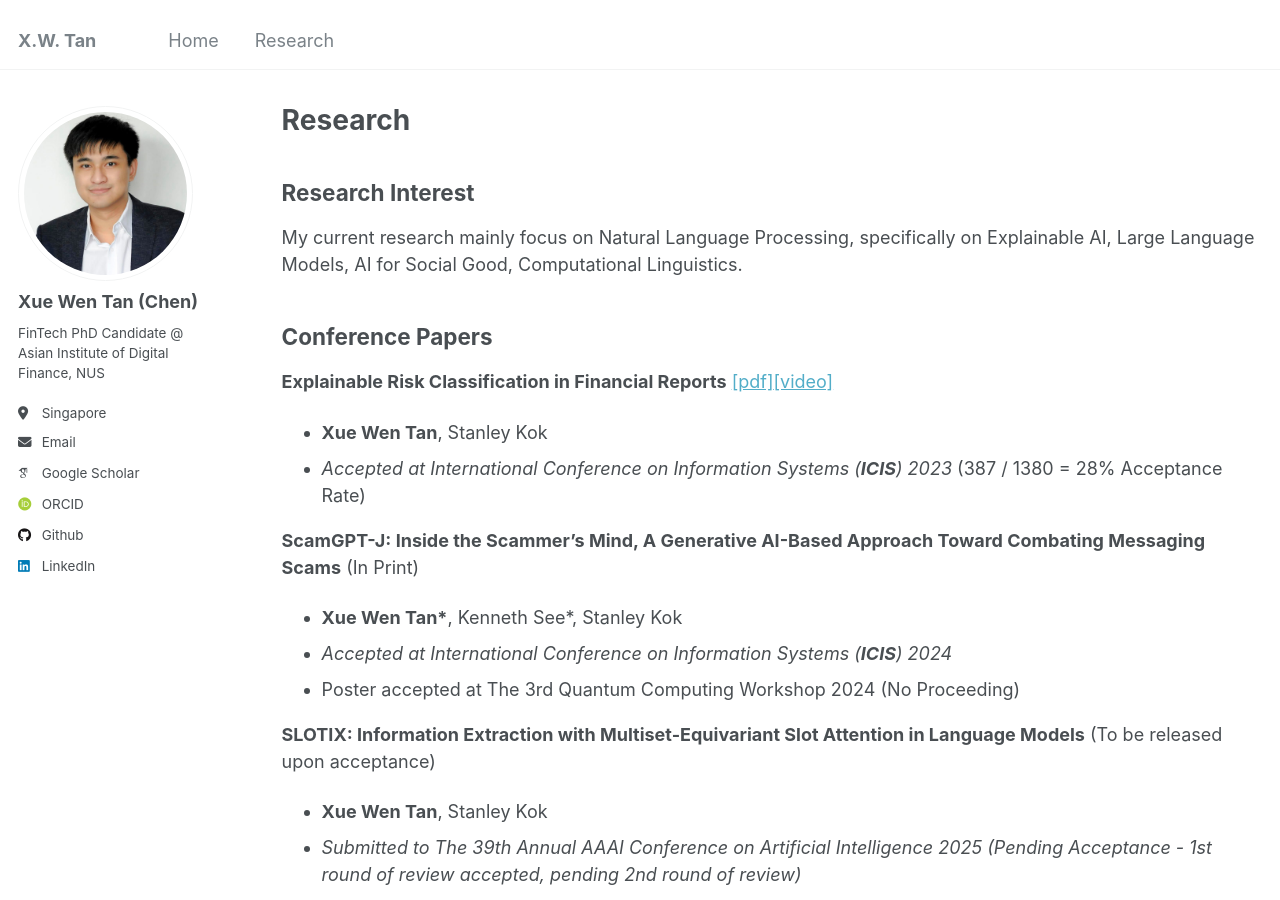
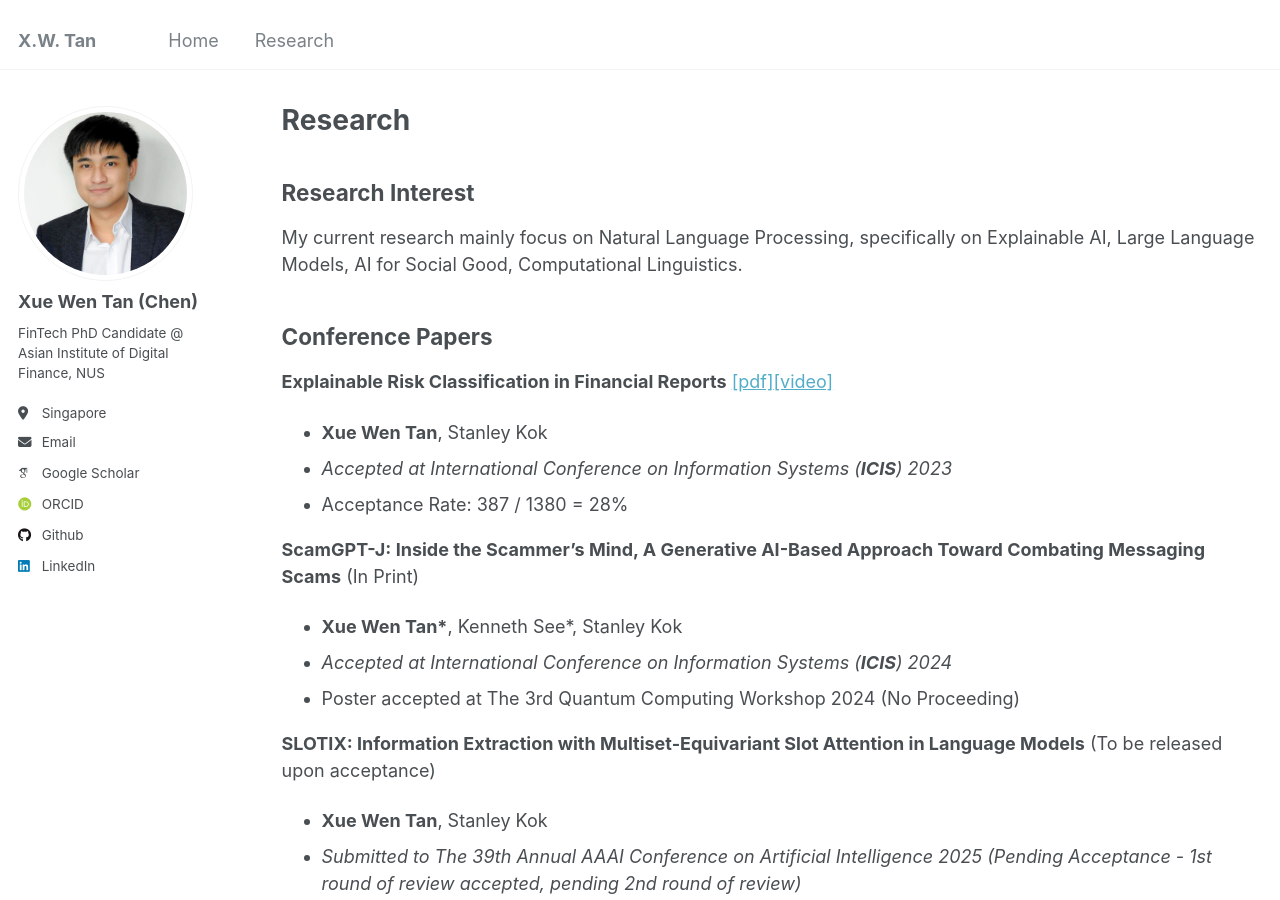
Before and after one commit to Chen-XueWen/Chen-XueWen.github.io, a Jekyll site: the page built from _pages/publications.md, in a window 1280 px wide and 900 px high. Built offline with Jekyll 4.4.1, drawn with Linux system fonts in a browser that asks for light colours; some web fonts are replaced.

```diff
--- a/_pages/publications.md
+++ b/_pages/publications.md
@@ -10,7 +10,8 @@ My current research mainly focus on Natural Language Processing, specifically on
 ## Conference Papers
 **Explainable Risk Classification in Financial Reports** [[pdf]](https://arxiv.org/abs/2405.01881)[[video]](https://aisel.aisnet.org/icis2023/blockchain/blockchain/3/)
   - **Xue Wen Tan**, Stanley Kok
-  - *Accepted at International Conference on Information Systems (**ICIS**) 2023* (387 / 1380 = 28% Acceptance Rate)
+  - *Accepted at International Conference on Information Systems (**ICIS**) 2023*
+  - Acceptance Rate: 387 / 1380 = 28%
 
 **ScamGPT-J: Inside the Scammer’s Mind, A Generative AI-Based Approach Toward Combating Messaging Scams** (In Print)
   - **Xue Wen Tan\***, Kenneth See\*, Stanley Kok
```
